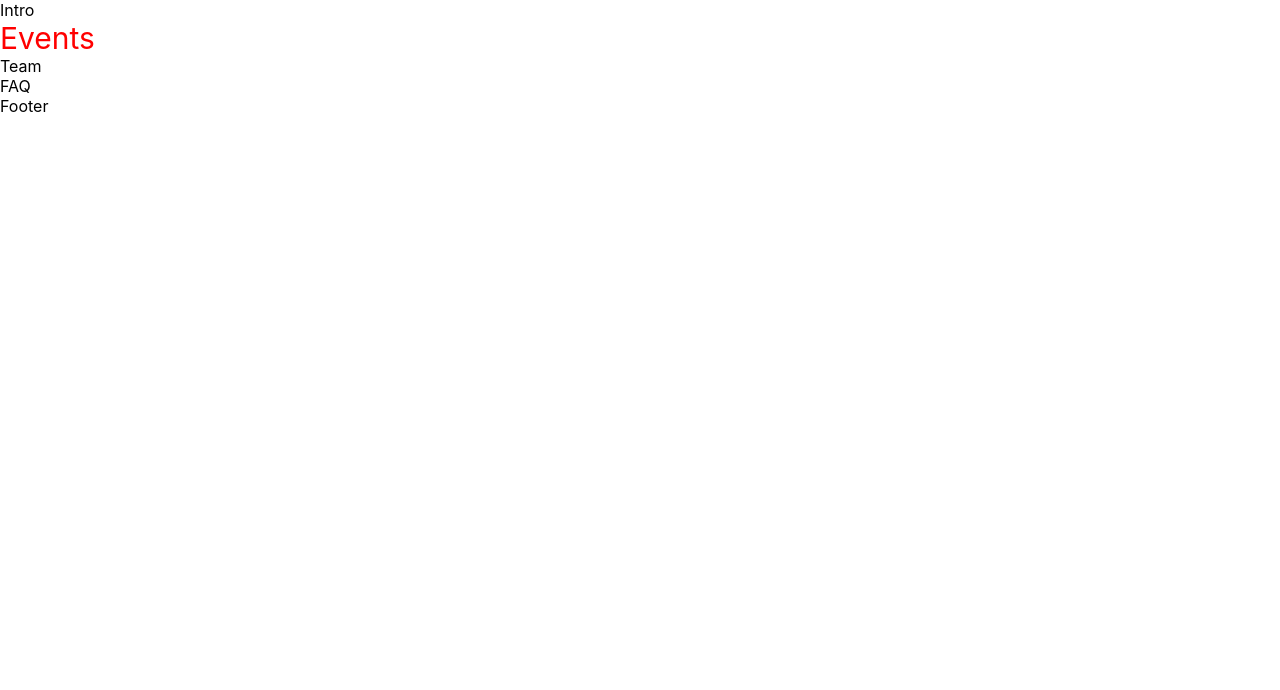
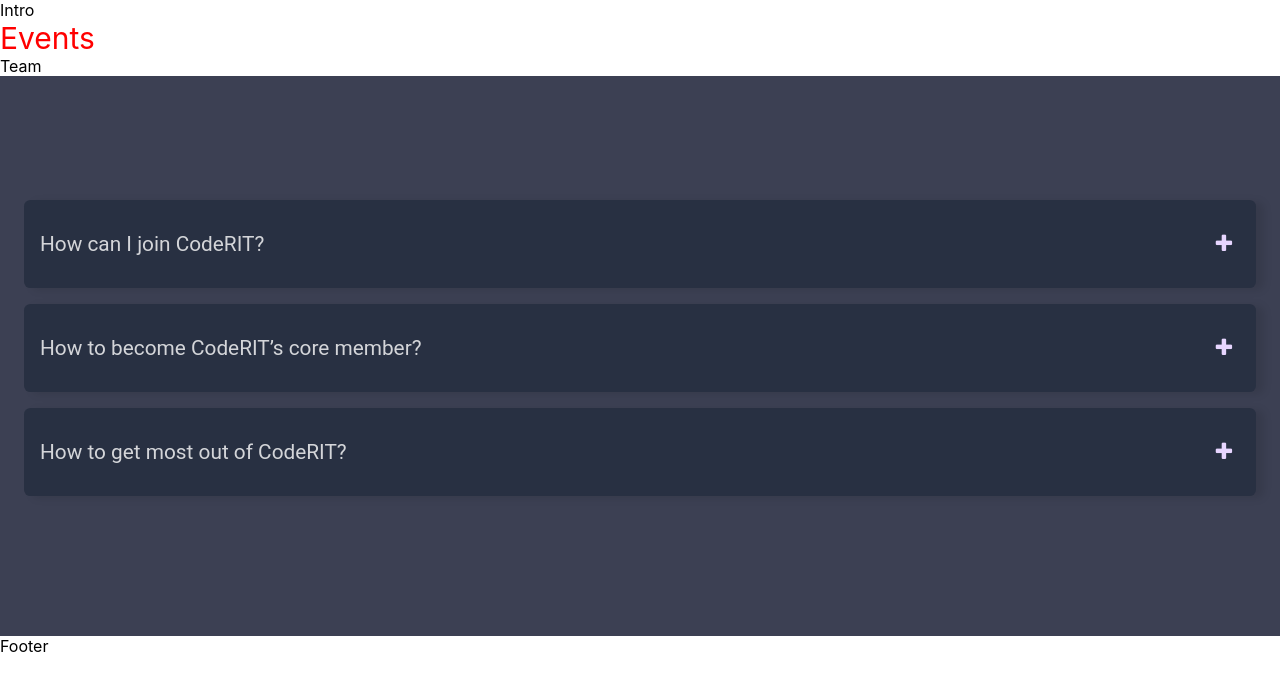
Before and after one commit to CodeRIT-0/Website-Frontend, a React (Create React App) app: page / in a window 1280 px wide. Shown: the top 690 px of the page. Built offline with nearby package versions, Linux system fonts and the light colour scheme.

Commit message:
"Made The FAQ Component Of the website"

```diff
--- a/public/index.html
+++ b/public/index.html
@@ -9,35 +9,16 @@
       name="description"
       content="Web site created using create-react-app"
     />
+    <link
+      rel="stylesheet"
+      href="https://cdnjs.cloudflare.com/ajax/libs/font-awesome/4.7.0/css/font-awesome.min.css"
+    />
     <link rel="apple-touch-icon" href="%PUBLIC_URL%/logo192.png" />
-    <!--
-      manifest.json provides metadata used when your web app is installed on a
-      user's mobile device or desktop. See https://developers.google.com/web/fundamentals/web-app-manifest/
-    -->
     <link rel="manifest" href="%PUBLIC_URL%/manifest.json" />
-    <!--
-      Notice the use of %PUBLIC_URL% in the tags above.
-      It will be replaced with the URL of the `public` folder during the build.
-      Only files inside the `public` folder can be referenced from the HTML.
-
-      Unlike "/favicon.ico" or "favicon.ico", "%PUBLIC_URL%/favicon.ico" will
-      work correctly both with client-side routing and a non-root public URL.
-      Learn how to configure a non-root public URL by running `npm run build`.
-    -->
     <title>React App</title>
   </head>
   <body>
     <noscript>You need to enable JavaScript to run this app.</noscript>
     <div id="root"></div>
-    <!--
-      This HTML file is a template.
-      If you open it directly in the browser, you will see an empty page.
-
-      You can add webfonts, meta tags, or analytics to this file.
-      The build step will place the bundled scripts into the <body> tag.
-
-      To begin the development, run `npm start` or `yarn start`.
-      To create a production bundle, use `npm run build` or `yarn build`.
-    -->
   </body>
 </html>
--- a/src/components/faq/FAQ.jsx
+++ b/src/components/faq/FAQ.jsx
@@ -1,9 +1,39 @@
-import React from 'react'
+import React, { useState } from "react";
+import "./faq.css";
+import FormattingSupply from "./FormattingSupply";
 
 const FAQ = () => {
+  const ques = [
+    {
+      id: 1,
+      q: "How can I join CodeRIT?",
+      a: "Lorem ipsum, dolor sit amet consectetur adipisicing elit Numquam ab, dolores voluptate, cupiditate perferendis, neque delectus adipisci itaque enim optio qui libero maiores facilis accusamus. Ipsum, voluptates dignissimos accusantium perferendis officia autem dicta error pariatur molestiae eum enim magnam, magni consectetur maxime aliquam earum cumque officiis id vel qui laudantium!",
+    },
+    {
+      id: 2,
+      q: "How to become CodeRIT’s core member?",
+      a: "Lorem ipsum, dolor sit amet consectetur adipisicing elit Numquam ab, dolores voluptate, cupiditate perferendis, neque delectus adipisci itaque enim optio qui libero maiores facilis accusamus. Ipsum, voluptates dignissimos accusantium perferendis officia autem dicta error pariatur molestiae eum enim magnam, magni consectetur maxime aliquam earum cumque officiis id vel qui laudantium!",
+    },
+    {
+      id: 3,
+      q: "How to get most out of CodeRIT?",
+      a: "Lorem ipsum, dolor sit amet consectetur adipisicing elit Numquam ab, dolores voluptate, cupiditate perferendis, neque delectus adipisci itaque enim optio qui libero maiores facilis accusamus. Ipsum, voluptates dignissimos accusantium perferendis officia autem dicta error pariatur molestiae eum enim magnam, magni consectetur maxime aliquam earum cumque officiis id vel qui laudantium!",
+    },
+  ];
+
+  const [data] = useState(ques);
+
+  const renderList = data.map((item) => {
+    return <FormattingSupply key={item.id} q={item.q} a={item.a} />;
+  });
+
   return (
-    <div>FAQ</div>
-  )
-}
+    <div id="super-faq-container">
+      <div className="faq-container">
+        <div className="faq-accordion">{renderList}</div>
+      </div>
+    </div>
+  );
+};
 
-export default FAQ
+export default FAQ;
--- /dev/null
+++ b/src/components/faq/FormattingSupply.jsx
@@ -0,0 +1,29 @@
+import React, { useState } from "react";
+
+const FormattingSupply = ({ q, a }) => {
+  const [show, setShow] = useState(false);
+
+  return (
+    <>
+      <div className="accordion-item">
+        <div
+          className="accordion-link"
+          onClick={() => {
+            setShow(!show);
+          }}
+        >
+          {q}
+          {!show && <i className="fa fa-plus"></i>}
+          {show && <i className="fa fa-minus"></i>}
+        </div>
+        {show && (
+          <div className="faq-answers">
+            <p>{a}</p>
+          </div>
+        )}
+      </div>
+    </>
+  );
+};
+
+export default FormattingSupply;
--- /dev/null
+++ b/src/components/faq/faq.css
@@ -0,0 +1,74 @@
+#super-faq-container,
+#super-faq-container::before,
+#super-faq-container::after {
+  margin: 0;
+  padding: 0;
+  box-sizing: border-box;
+  font-family: "Roboto", sans-serif;
+  font-size: 10px;
+}
+#super-faq-container {
+  width: 100%;
+  height: fit-content;
+  min-height: 70vh;
+  background-color: #3c4053;
+  display: flex;
+  align-items: center;
+  justify-content: center;
+  padding-top: 2rem;
+  padding-bottom: 2rem;
+}
+.faq-container {
+  width: 100%;
+  max-width: 80rem;
+  margin: 0 auto;
+  padding: 0 1.5rem;
+}
+
+.accordion-item {
+  background-color: #283042;
+  border-radius: 0.4rem;
+  margin-bottom: 1rem;
+  padding: 0.6rem 1rem;
+  box-shadow: 0.5rem 2px 0.5rem rgba(0, 0, 0, 0.1);
+}
+
+.accordion-link {
+  font-size: 1.3rem;
+  color: rgba(255, 255, 255, 0.8);
+  text-decoration: none;
+  background-color: #283042;
+  width: 100%;
+  display: flex;
+  align-items: center;
+  justify-content: space-between;
+  padding: 1rem 0;
+}
+
+.accordion-link > i {
+  color: #e7d5ff;
+  padding: 0.5rem;
+}
+
+.faq-answers {
+  max-height: 20rem;
+  position: relative;
+  background-color: #212838;
+}
+
+.faq-answers::before {
+  content: "";
+  position: absolute;
+  width: 0.2rem;
+  height: 90%;
+  background-color: greenyellow;
+  top: 50%;
+  left: 0;
+  transform: translateY(-50%);
+}
+
+.faq-answers > p {
+  font-size: 1rem;
+  color: rgba(255, 255, 255, 0.6);
+  padding: 0.5rem;
+}
```
Also changed, not shown: 1 other file (tests, documents, lock files or other folders).
